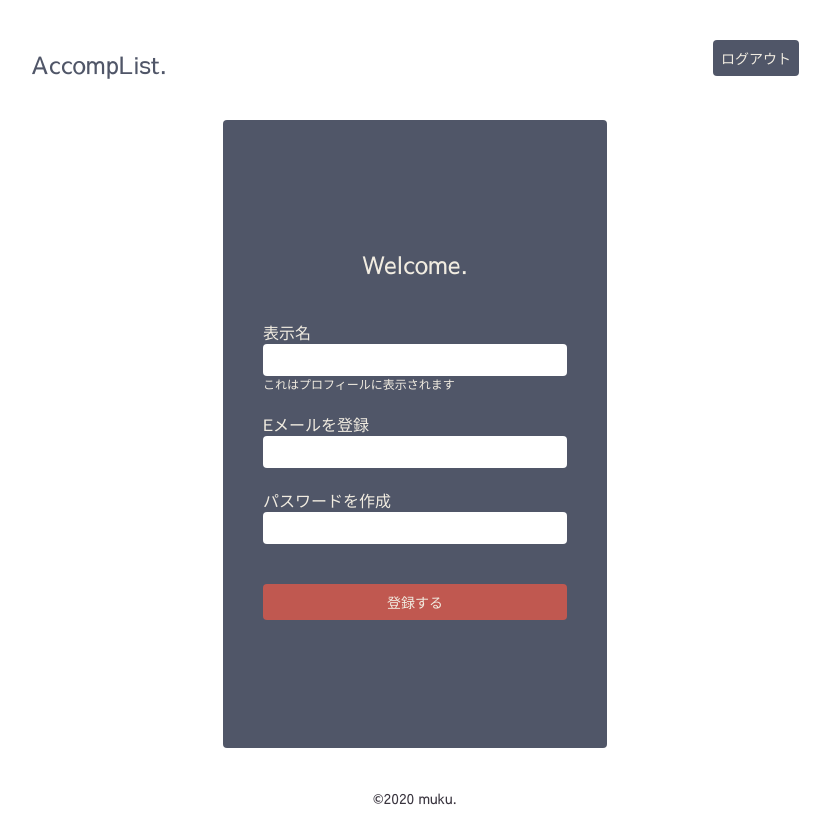
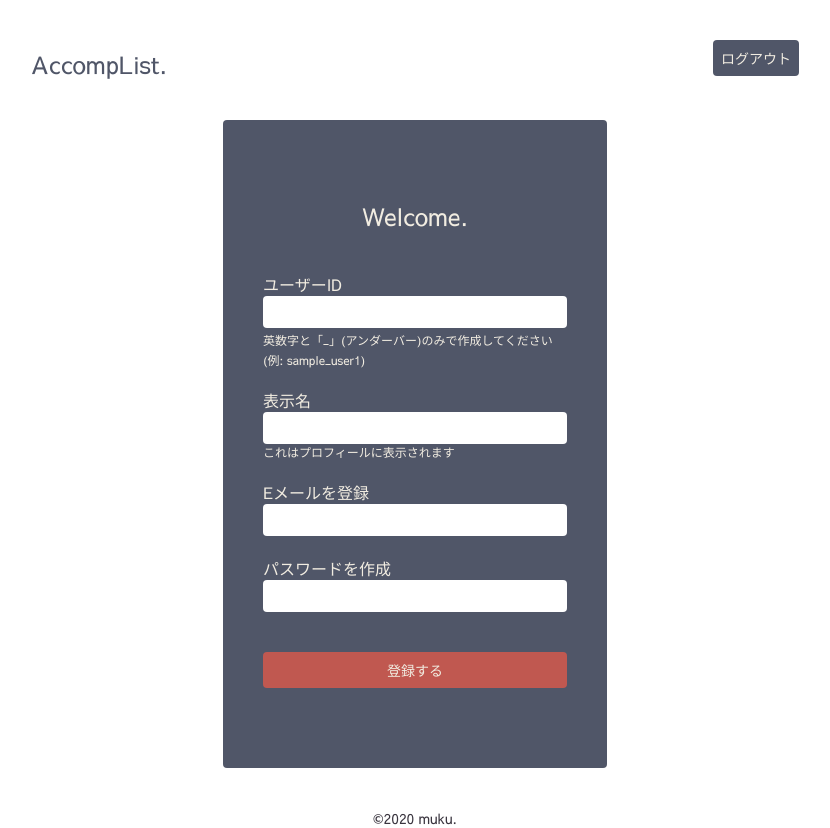
Before and after one commit to rai-wtnb/accomplist-client, a Next.js app in the folder client/: page /signup in a window 1280 px wide. Shown: the whole page, without its empty margins (225-1055 px from the left). Built offline with nearby package versions, Linux system fonts and the light colour scheme.

Commit message:
feat/added id form (#9)

```diff
--- a/client/src/pages/login.tsx
+++ b/client/src/pages/login.tsx
@@ -28,9 +28,10 @@ export default function Login() {
           render={(props) => (
             <form onSubmit={props.handleSubmit}>
               <div>
-                <label>Eメール</label>
+                <label htmlFor="email">Eメール</label>
                 <br />
                 <input
+                  id="email"
                   className="rounded w-full text-black p-1"
                   name="email"
                   value={props.values.email}
@@ -42,6 +43,7 @@ export default function Login() {
                 <label htmlFor="password">パスワード</label>
                 <br />
                 <input
+                  id="password"
                   className="rounded w-full text-black p-1"
                   type="password"
                   name="password"
--- a/client/src/pages/signup.tsx
+++ b/client/src/pages/signup.tsx
@@ -7,14 +7,27 @@ import { Layout } from '../components/layout';
 export default function SignUp() {
   const validation = () =>
     Yup.object().shape({
-      name: Yup.string()
+      id: Yup
+        .string()
+        .required('※IDを入力してください')
+        .matches(/^[a-zA-Z0-9_]+$/, { message: '※英数字と「_」のみ有効です' })
+        .max(20, '※IDは20字以下にしてください')
+        .test('id-test', '※すでに使用されています', (value) => {
+          if (value === "aaaaaa") {
+            return false;
+          } else {
+            return true;
+          }
+        }),
+      name: Yup
+        .string()
         .required('※表示名を入力してください')
         .max(30, '※名前は30字以下にしてください'),
       email: Yup
         .string()
         .email('※メールアドレスの形式が正しくありません')
         .required('※メールアドレスを入力してください')
-        .test('email-test', '※すでに存在します', (value) => {
+        .test('email-test', '※すでに登録されています', (value) => {
           if (value === "aaa@aaa.com") {
             return false;
           } else {
@@ -30,15 +43,28 @@ export default function SignUp() {
 
   return (
     <Layout>
-      <div className="rounded bg-blue h-100 w-auto md:w-1/2 mx-auto my-10 py-32 px-10 text-beige">
+      <div className="rounded bg-blue h-100 w-auto md:w-1/2 mx-auto my-10 py-20 px-10 text-beige">
         <h1 className="text-center text-2xl pb-10">Welcome.</h1>
         <Formik
-          initialValues={{ name: '', email: '', password: '' }}
+          initialValues={{ id: '', name: '', email: '', password: '' }}
           validationSchema={validation()}
           onSubmit={(values) => console.log(values)}
           render={(props) => (
             <form onSubmit={props.handleSubmit}>
               <div>
+                <label>ユーザーID</label>
+                <input
+                  className="rounded w-full text-black p-1"
+                  name="id"
+                  value={props.values.id}
+                  onChange={props.handleChange}
+                />
+                <p className="text-xs pt-1">英数字と「_」(アンダーバー)のみで作成してください</p>
+                <p className="text-xs pt-1">(例: sample_user1)</p>
+                <p className="text-sm text-red">{props.errors.id}</p>
+              </div>
+
+              <div className="pt-5">
                 <label>表示名</label>
                 <input
                   className="rounded w-full text-black p-1"
@@ -49,6 +75,7 @@ export default function SignUp() {
                 <p className="text-xs">これはプロフィールに表示されます</p>
                 <p className="text-sm text-red">{props.errors.name}</p>
               </div>
+
               <div className="pt-5">
                 <label>Eメールを登録</label>
                 <br />
@@ -60,6 +87,7 @@ export default function SignUp() {
                 />
                 <p className="text-sm text-red">{props.errors.email}</p>
               </div>
+
               <div className="pt-5">
                 <label>パスワードを作成</label>
                 <br />
@@ -72,6 +100,7 @@ export default function SignUp() {
                 />
                 <p className="text-red text-sm">{props.errors.password}</p>
               </div>
+
               <button type="submit" className="button w-full mt-10">
                 登録する
               </button>
```
Also changed, not shown: client/src/pages/users/[user-id].tsx (+21 -3 lines).
